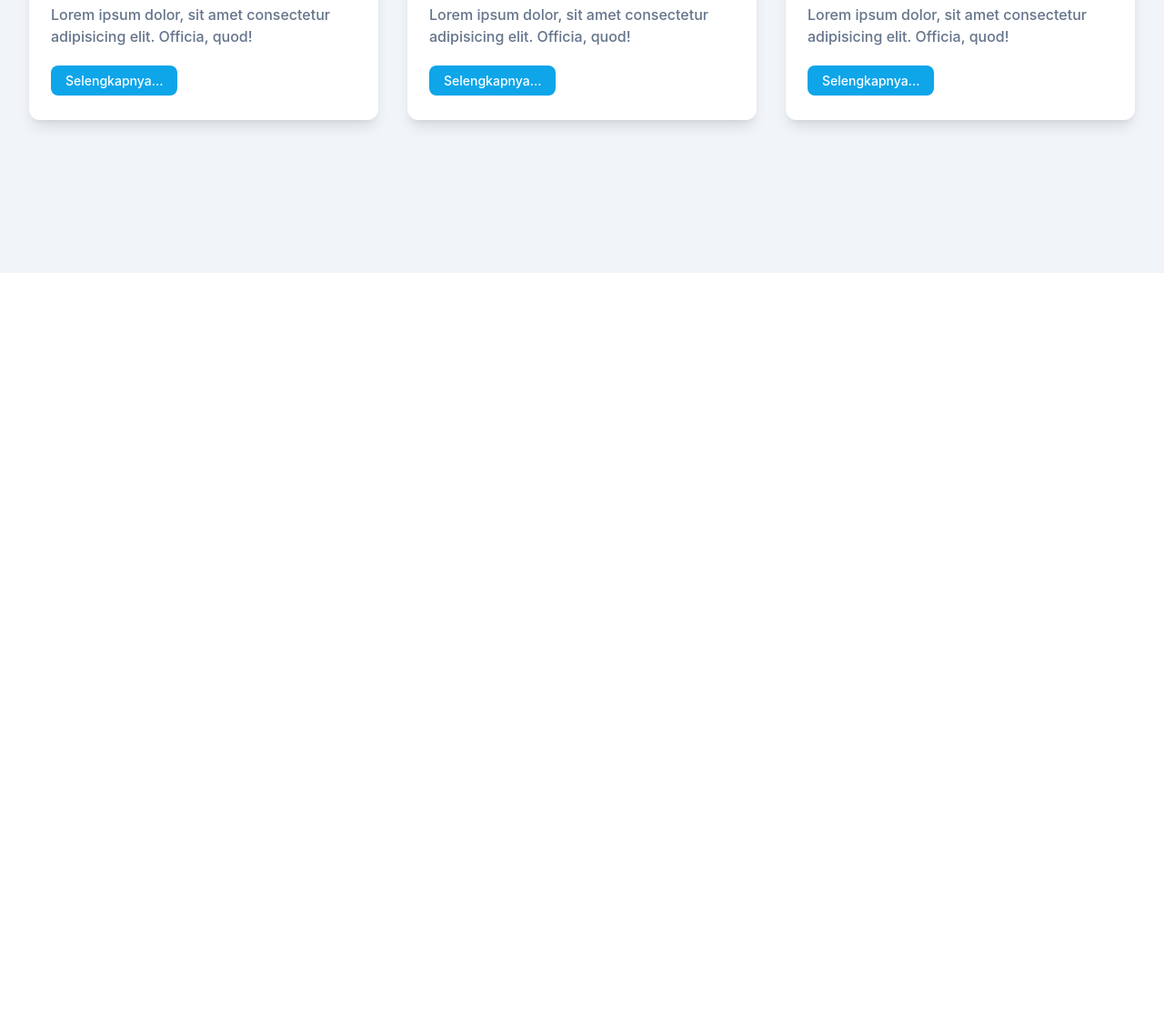
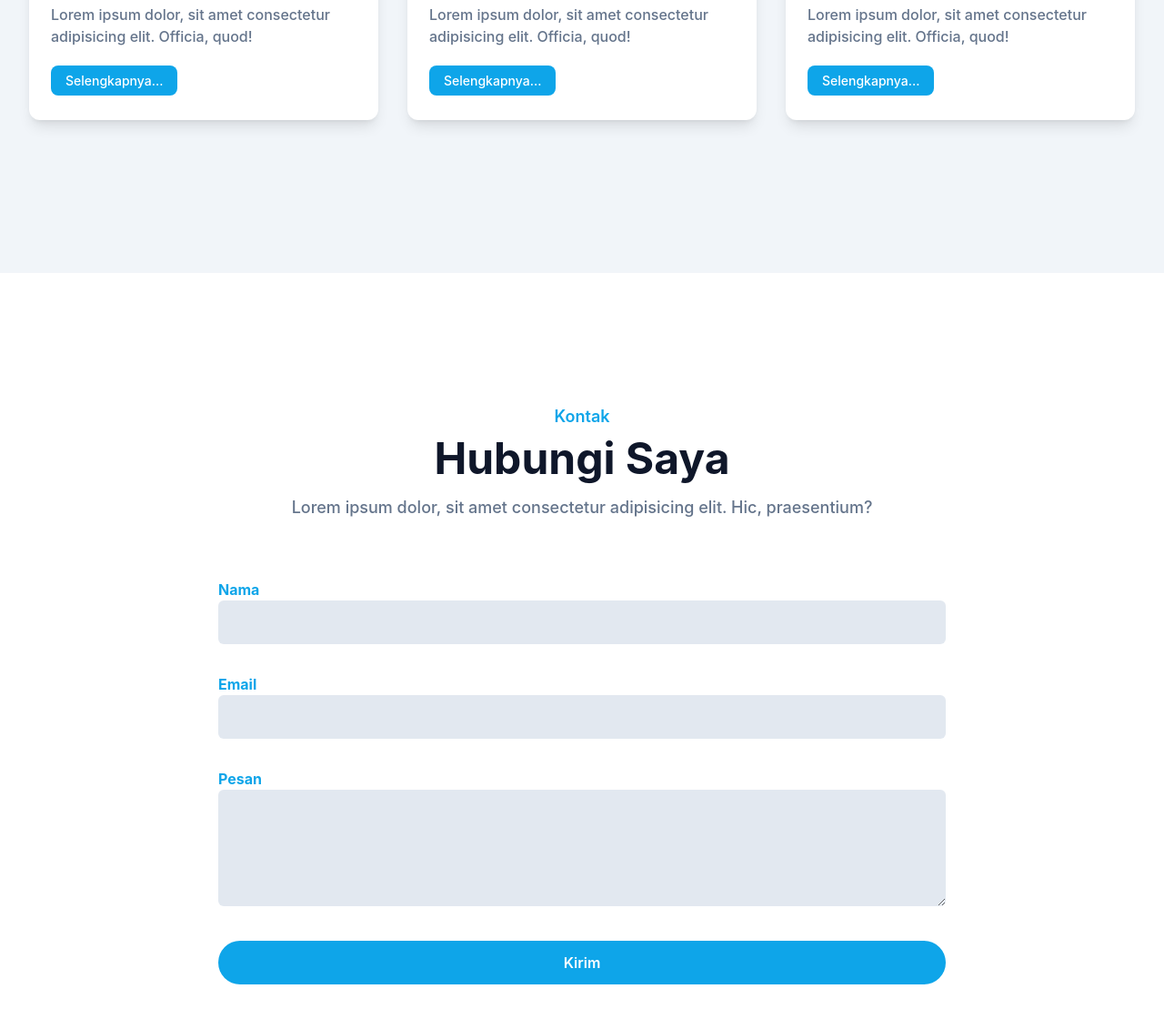
Before and after one commit to Safarqwerty/taildwind2, a website: page index.html in a window 1280 px wide. Shown: the part 3606-4726 px from the top of the page at 91% size. Before the commit the page ends 3906 px from the top, so only its background shows below. Drawn offline with Linux system fonts and the light colour scheme.

Commit message:
Section Contact

```diff
--- a/index.html
+++ b/index.html
@@ -276,6 +276,41 @@
     </section>
     <!-- .blog section -->
 
+    <!-- section contact -->
+    <section id="contact" class="pt-36 pb-32">
+        <div class="container">
+            <div class="w-full px-4">
+                <div class="w-full px-4">
+                    <div class="mx-auto text-center mb-16">
+                        <h4 class="font-semibold text-lg text-primary mb-2">Kontak</h4>
+                        <h2 class="font-bold text-dark text-3xl mb-4 sm:text-4xl xl:text-5xl">Hubungi Saya</h2>
+                        <p class="font-medium text-sm text-secondary md:text-lg">Lorem ipsum dolor, sit amet consectetur adipisicing elit. Hic, praesentium?</p>
+                    </div>
+                </div>
+            </div>
+            <form>
+                <div class="w-full lg:w-2/3 lg:mx-auto">
+                    <div class="w-full px-4 mb-8">
+                        <label for="name" class="text-base font-bold text-primary">Nama</label>
+                        <input type="text" id="name" class="w-full bg-slate-200 text-dark p-3 rounded-md focus:outline-none focus:ring-primary focus:ring-1 focus:border-primary">
+                    </div>
+                    <div class="w-full px-4 mb-8">
+                        <label for="email" class="text-base font-bold text-primary">Email</label>
+                        <input type="email" id="email" class="w-full bg-slate-200 text-dark p-3 rounded-md focus:outline-none focus:ring-primary focus:ring-1 focus:border-primary">
+                    </div>
+                    <div class="w-full px-4 mb-8">
+                        <label for="pesan" class="text-base font-bold text-primary">Pesan</label>
+                        <textarea type="email" id="pesan" class="w-full bg-slate-200 text-dark p-3 rounded-md focus:outline-none focus:ring-primary focus:ring-1 focus:border-primary h-32"></textarea>
+                    </div>
+                    <div class="w-full px-4">
+                        <button class="text-base font-semibold text-white bg-primary py-3 px-8 rounded-full w-full hover:opacity-80 hover:shadow-lg transition duration-500">Kirim</button>
+                    </div>
+                </div>
+        </form>
+        </div>
+    </section>
+    <!-- /contact section -->
+
 
     <script src="dist/js/script.js"></script>
 </body>
```
Also changed, not shown: dist/output.css.
